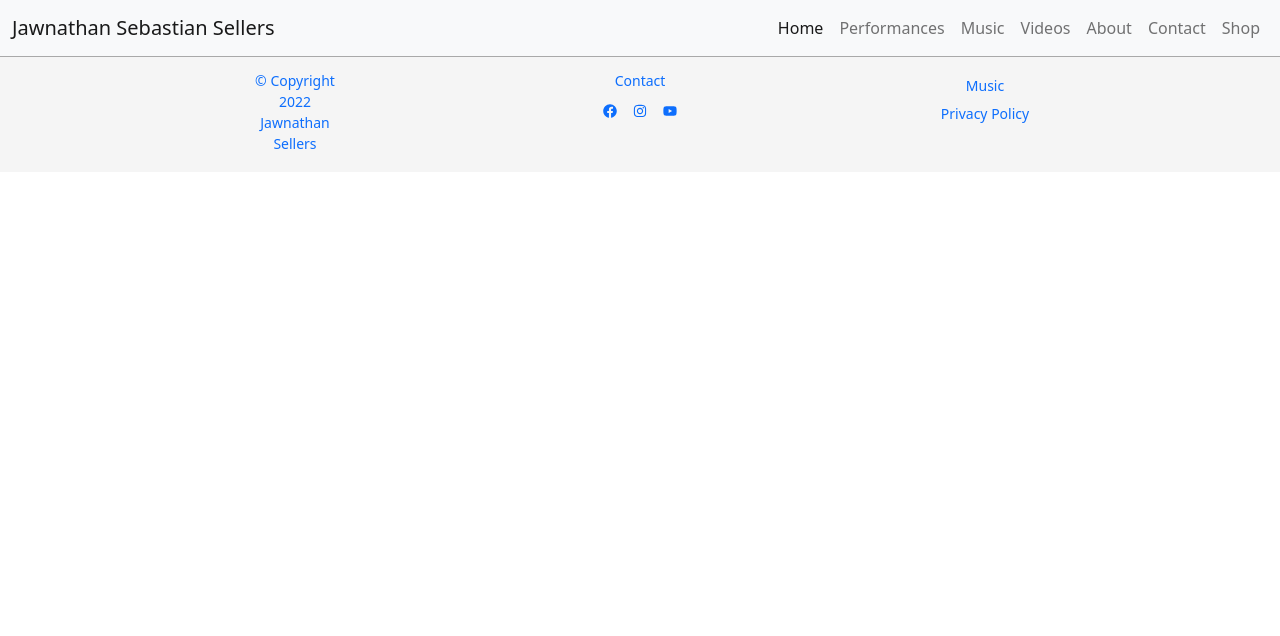
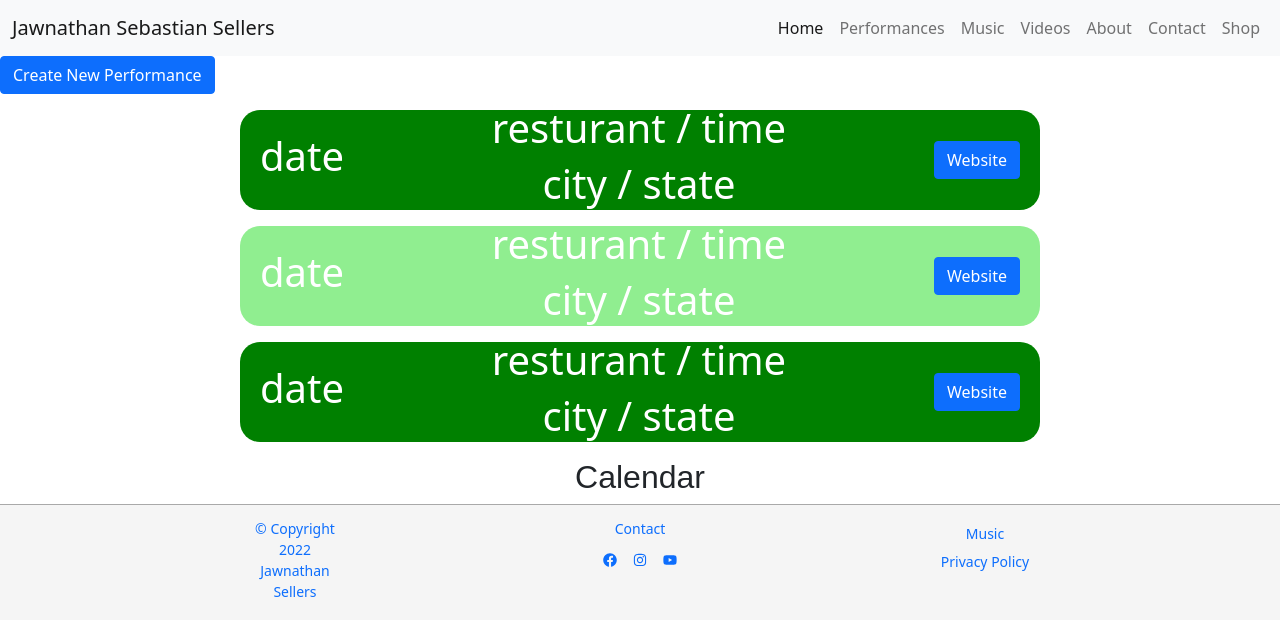
Before and after one commit to LenoreK/jawnathan-frontend, a React (Create React App) app: page /Performances in a window 1280 px wide. Shown: the top 636 px of the page. Built offline with nearby package versions, Linux system fonts and the light colour scheme.

Commit message:
change code

```diff
--- a/src/App.css
+++ b/src/App.css
@@ -269,3 +269,75 @@ form {
     height: 180px;
   }
 }
+
+/* Perforances Page */
+
+.first-performance {
+  height: 100px;
+  background-color: lightgreen;
+  margin: 2vh;
+  border-radius: 20px;
+  margin-left: 30vh;
+  margin-right: 30vh
+}
+
+.second-performance {
+  height: 100px;
+  background-color: green;
+  margin: 2vh;
+  border-radius: 20px;
+  margin-left: 30vh;
+  margin-right: 30vh
+}
+
+.third-performance {
+  height: 100px;
+  background-color: lightgreen;
+  margin: 2vh;
+  border-radius: 20px;
+  margin-left: 30vh;
+  margin-right: 30vh
+}
+
+.fourth-performance {
+  height: 100px;
+  background-color: green;
+  margin: 2vh;
+  border-radius: 20px;
+  margin-left: 30vh;
+  margin-right: 30vh
+}
+
+.first-performance {
+  display: flex;
+  justify-content: space-between;
+  align-items: center;
+  padding: 20px;
+}
+
+.second-performance {
+  display: flex;
+  justify-content: space-between;
+  align-items: center;
+  padding: 20px;
+}
+
+.third-performance {
+  display: flex;
+  justify-content: space-between;
+  align-items: center;
+  padding: 20px;
+}
+
+.fourth-performance {
+  display: flex;
+  justify-content: space-between;
+  align-items: center;
+  padding: 20px;
+}
+
+.location {
+  display: flex;
+  flex-direction: column;
+  align-items: center;
+}
--- a/src/components/Performances.js
+++ b/src/components/Performances.js
@@ -1,7 +1,71 @@
+import Button  from 'react-bootstrap/Button';
+
 function Performances() {
     return (
-        <div>
+        <div className="performances">
+            <Button>Create New Performance</Button>
+            {/* <div className="first-performance">
+                <div className="date">
+                    <h3>{data.performance.date}</h3>
+                </div>
+                <div className="location">
+                    <div className="restaurant-time">
+                        <h3>Located in {data.performance.place} @ {data.performance.start_time} - {data.performance.end_time}</h3>
+                    </div>
+                    <div className="city-state">
+                        <h3>{data.performance.city}, {data.performance.state}</h3>
+                    </div>
+                </div>
+                <a href={`${data.performance.url}`}><Button>Website</Button></a>
+            </div> */}
+            <div className="second-performance">
+                <div className="date">
+                    <h1>date</h1>
+                </div>
+                <div className="location">
+                    <div className="restaurant-time">
+                        <h1>resturant / time</h1>
+                    </div>
+                    <div className="city-state">
+                        <h1>city / state</h1>
+                    </div>
+                </div>
+                <Button>Website</Button>
+            </div>
+            <div className="third-performance">
+                <div className="date">
+                    <h1>date</h1>
+                </div>
+                <div className="location">
+                    <div className="restaurant-time">
+                        <h1>resturant / time</h1>
+                    </div>
+                    <div className="city-state">
+                        <h1>city / state</h1>
+                    </div>
+                </div>
+                <Button>Website</Button>
+            </div>
+            <div className="fourth-performance">
+                <div className="date">
+                    <h1>date</h1>
+                </div>
+                <div className="location">
+                    <div className="restaurant-time">
+                        <h1>resturant / time</h1>
+                    </div>
+                    <div className="city-state">
+                        <h1>city / state</h1>
+                    </div>
+                </div>
+                <Button>Website</Button>
+            </div>
+            <div className="calendar-div">
+                <h2>Calendar</h2>
+                <div className="calendar">
 
+                </div>
+            </div>
         </div>
     )
 }
```
